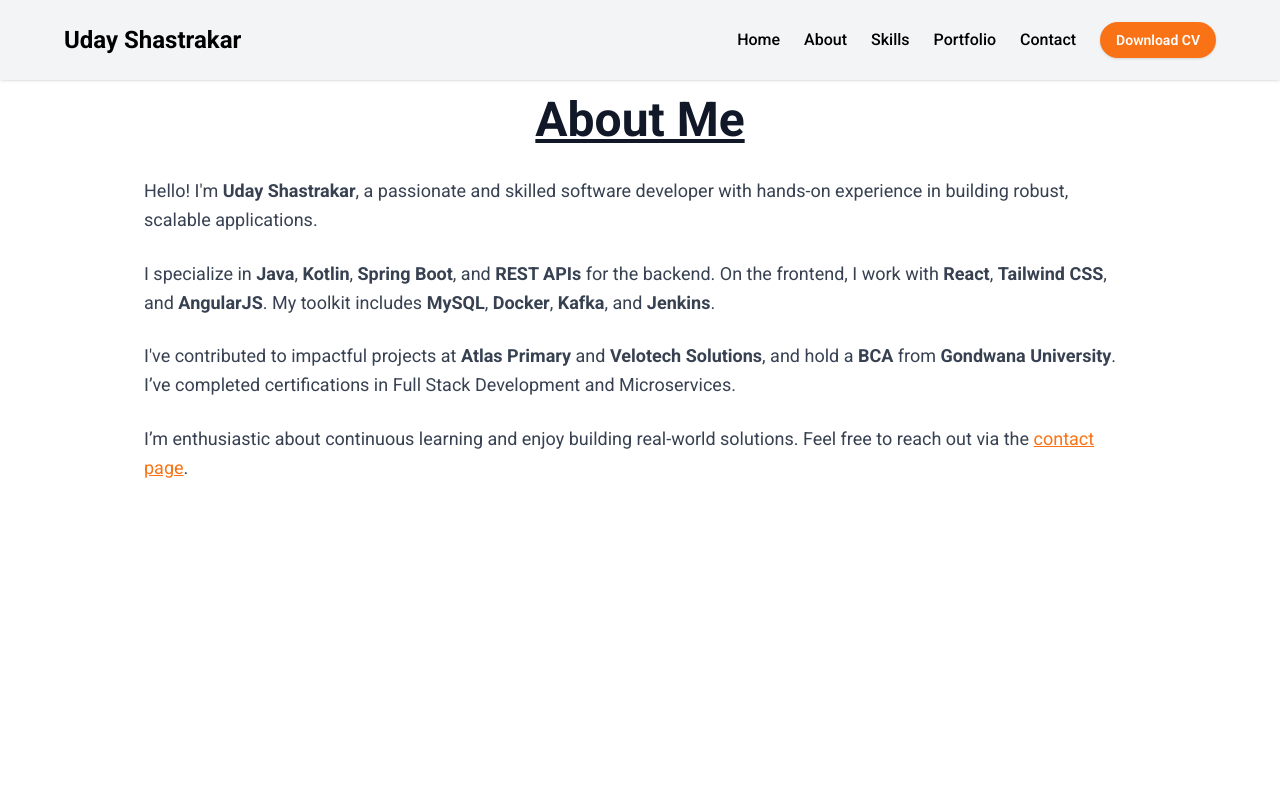
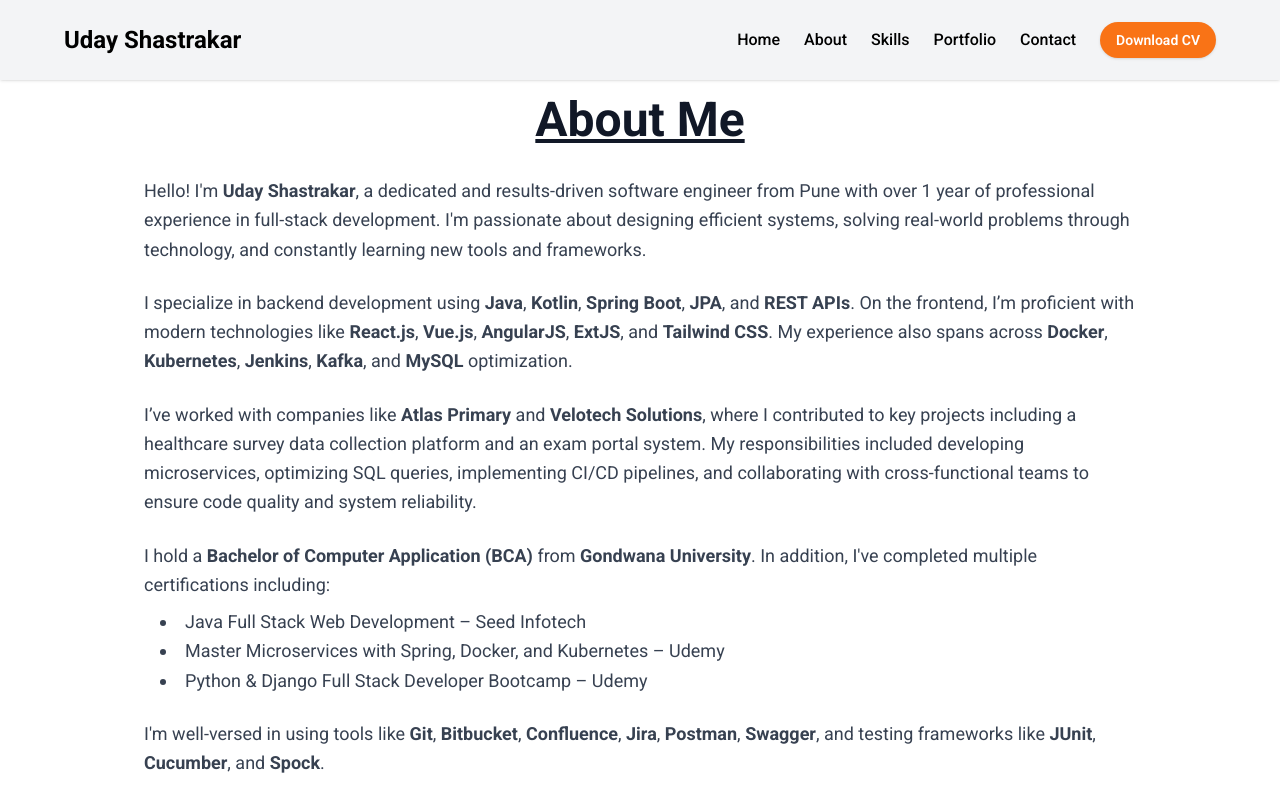
Before and after one commit to Uday-Shastrakar/PortfolioWebsite, a React (Vite) app in the folder portfolio/: page /about in a window 1280 px wide. Shown: the top 799 px of the page. Built offline with nearby package versions, Linux system fonts and the light colour scheme.

Commit message:
code updated

```diff
--- a/portfolio/src/components/About.jsx
+++ b/portfolio/src/components/About.jsx
@@ -2,14 +2,14 @@
 import bannerImage from '../assets/uday2.png';
 
 const About = () => {
-  const [data, setData] = useState({
+  const [data] = useState({
     image: bannerImage,
-    title: "Java Developer & Python Developer",
+    title: "Full Stack Developer | Java, Spring Boot, React, Python",
     desc1: `I have hands-on experience in building responsive web applications using React, Vue.js, JavaScript, and Tailwind CSS. I also develop scalable backend services with Java, Kotlin, Spring Boot, and REST APIs.`,
     desc2: `Skilled in Docker, Kafka, Jenkins, and MySQL optimization, I’ve contributed to impactful projects at Atlas Primary and Velotech Solutions. I hold a BCA from Gondwana University and certifications in Full Stack Development and Microservices.`,
     actionButton: {
       title: "Read More..",
-      link: "/readmore",
+      link: "/about",
     },
   });
 
--- a/portfolio/src/pages/AboutPage.jsx
+++ b/portfolio/src/pages/AboutPage.jsx
@@ -6,21 +6,36 @@
       </h1>
 
       <p className="text-lg text-gray-700 leading-relaxed mb-6">
-        Hello! I'm <strong>Uday Shastrakar</strong>, a passionate and skilled software developer with hands-on experience in building robust, scalable applications.
+        Hello! I'm <strong>Uday Shastrakar</strong>, a dedicated and results-driven software engineer from Pune with over 1 year of professional experience in full-stack development. I'm passionate about designing efficient systems, solving real-world problems through technology, and constantly learning new tools and frameworks.
       </p>
 
       <p className="text-lg text-gray-700 leading-relaxed mb-6">
-        I specialize in <strong>Java</strong>, <strong>Kotlin</strong>, <strong>Spring Boot</strong>, and <strong>REST APIs</strong> for the backend. On the frontend, I work with
-        <strong> React</strong>, <strong>Tailwind CSS</strong>, and <strong>AngularJS</strong>. My toolkit includes <strong>MySQL</strong>, <strong>Docker</strong>, <strong>Kafka</strong>, and <strong>Jenkins</strong>.
+        I specialize in backend development using <strong>Java</strong>, <strong>Kotlin</strong>, <strong>Spring Boot</strong>, <strong>JPA</strong>, and <strong>REST APIs</strong>. On the frontend, I’m proficient with modern technologies like <strong>React.js</strong>, <strong>Vue.js</strong>, <strong>AngularJS</strong>, <strong>ExtJS</strong>, and <strong>Tailwind CSS</strong>. My experience also spans across <strong>Docker</strong>, <strong>Kubernetes</strong>, <strong>Jenkins</strong>, <strong>Kafka</strong>, and <strong>MySQL</strong> optimization.
       </p>
 
       <p className="text-lg text-gray-700 leading-relaxed mb-6">
-        I've contributed to impactful projects at <strong>Atlas Primary</strong> and <strong>Velotech Solutions</strong>, and hold a <strong>BCA</strong> from <strong>Gondwana University</strong>.
-        I’ve completed certifications in Full Stack Development and Microservices.
+        I’ve worked with companies like <strong>Atlas Primary</strong> and <strong>Velotech Solutions</strong>, where I contributed to key projects including a healthcare survey data collection platform and an exam portal system. My responsibilities included developing microservices, optimizing SQL queries, implementing CI/CD pipelines, and collaborating with cross-functional teams to ensure code quality and system reliability.
+      </p>
+
+      <p className="text-lg text-gray-700 leading-relaxed mb-6">
+        I hold a <strong>Bachelor of Computer Application (BCA)</strong> from <strong>Gondwana University</strong>. In addition, I've completed multiple certifications including:
+        <ul className="list-disc list-inside mt-2 ml-4">
+          <li>Java Full Stack Web Development – Seed Infotech</li>
+          <li>Master Microservices with Spring, Docker, and Kubernetes – Udemy</li>
+          <li>Python & Django Full Stack Developer Bootcamp – Udemy</li>
+        </ul>
+      </p>
+
+      <p className="text-lg text-gray-700 leading-relaxed mb-6">
+        I'm well-versed in using tools like <strong>Git</strong>, <strong>Bitbucket</strong>, <strong>Confluence</strong>, <strong>Jira</strong>, <strong>Postman</strong>, <strong>Swagger</strong>, and testing frameworks like <strong>JUnit</strong>, <strong>Cucumber</strong>, and <strong>Spock</strong>.
+      </p>
+
+      <p className="text-lg text-gray-700 leading-relaxed mb-6">
+        My soft skills include strong problem-solving abilities, excellent communication, and the ability to work collaboratively in agile environments. I'm always eager to take on new challenges and build impactful software solutions.
       </p>
 
       <p className="text-lg text-gray-700 leading-relaxed">
-        I’m enthusiastic about continuous learning and enjoy building real-world solutions. Feel free to reach out via the <a href="/contact" className="text-orange-500 underline">contact page</a>.
+        Thank you for visiting my portfolio. Feel free to connect with me via the <a href="/contact" className="text-orange-500 underline">Contact</a> page or explore my work further.
       </p>
     </div>
   );
```
